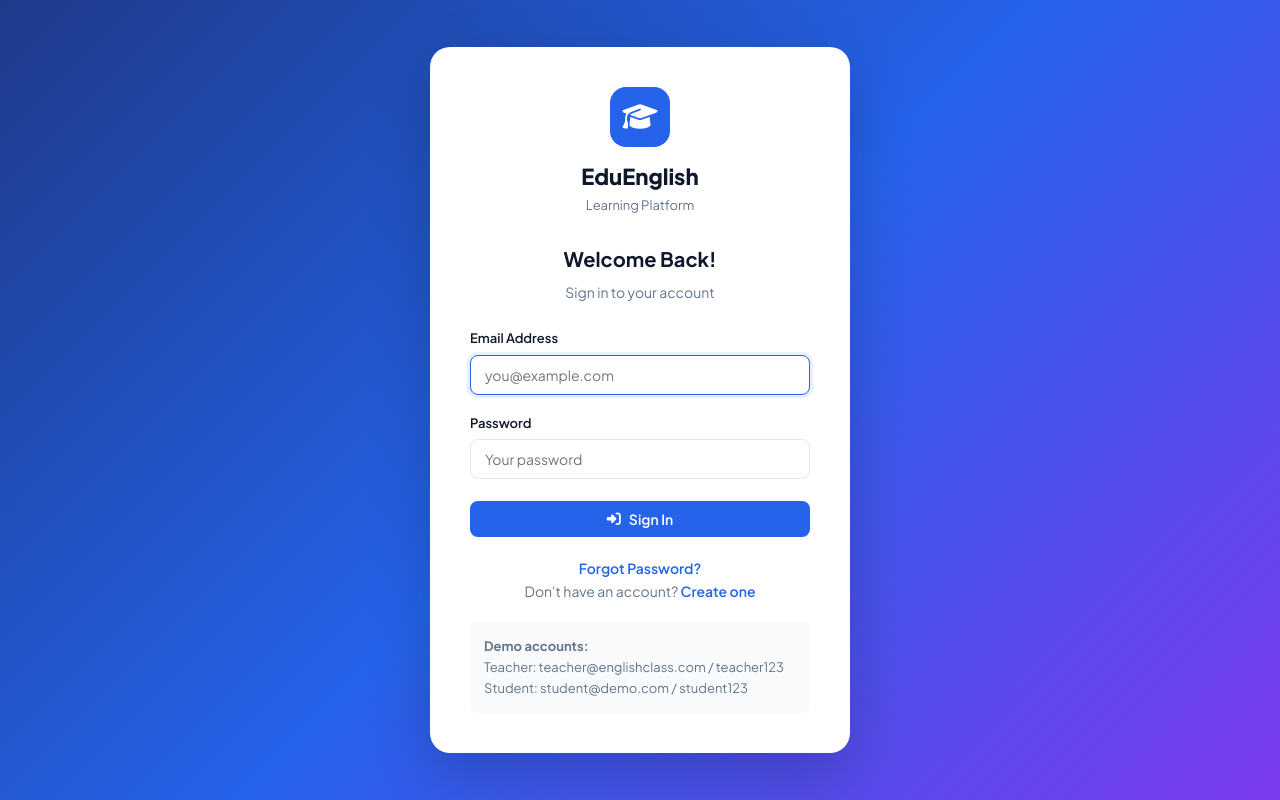
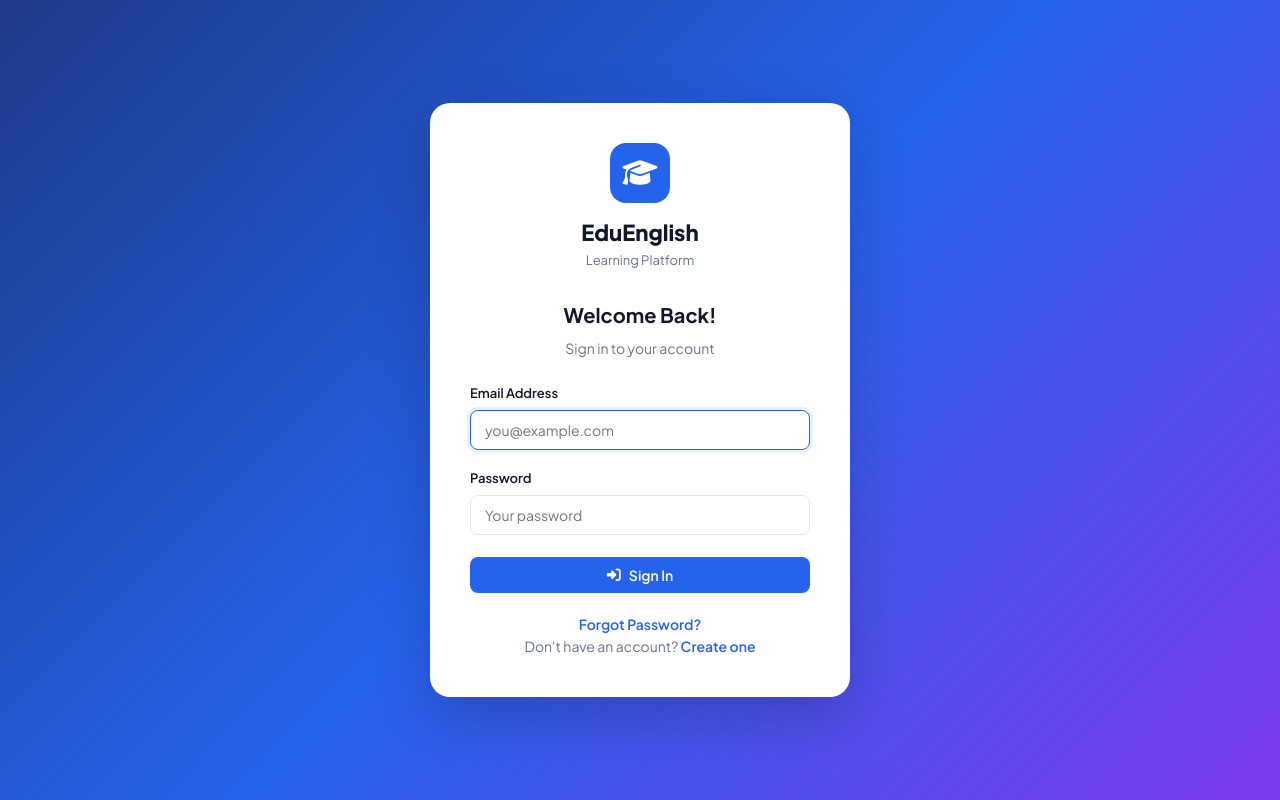
Before and after one commit to marwanmonsif/englishapp2, a Flask app: page /login in a window 1280 px wide. Run offline with Flask 3, Linux system fonts and the light colour scheme.

Commit message:
Update login.html

```diff
--- a/core/templates/auth/login.html
+++ b/core/templates/auth/login.html
@@ -39,11 +39,6 @@
       <a href="/forgot-password" style="color:var(--primary);font-weight:600">Forgot Password?</a><br>Don't have an account? <a href="{{ url_for('auth.register') }}">Create one</a>
     </div>
 
-    <div style="margin-top:20px;padding:14px;background:#f8fafc;border-radius:8px;font-size:13px;color:#64748b">
-      <strong>Demo accounts:</strong><br>
-      Teacher: teacher@englishclass.com / teacher123<br>
-      Student: student@demo.com / student123
-    </div>
   </div>
 </div>
 {% endblock %}
```
